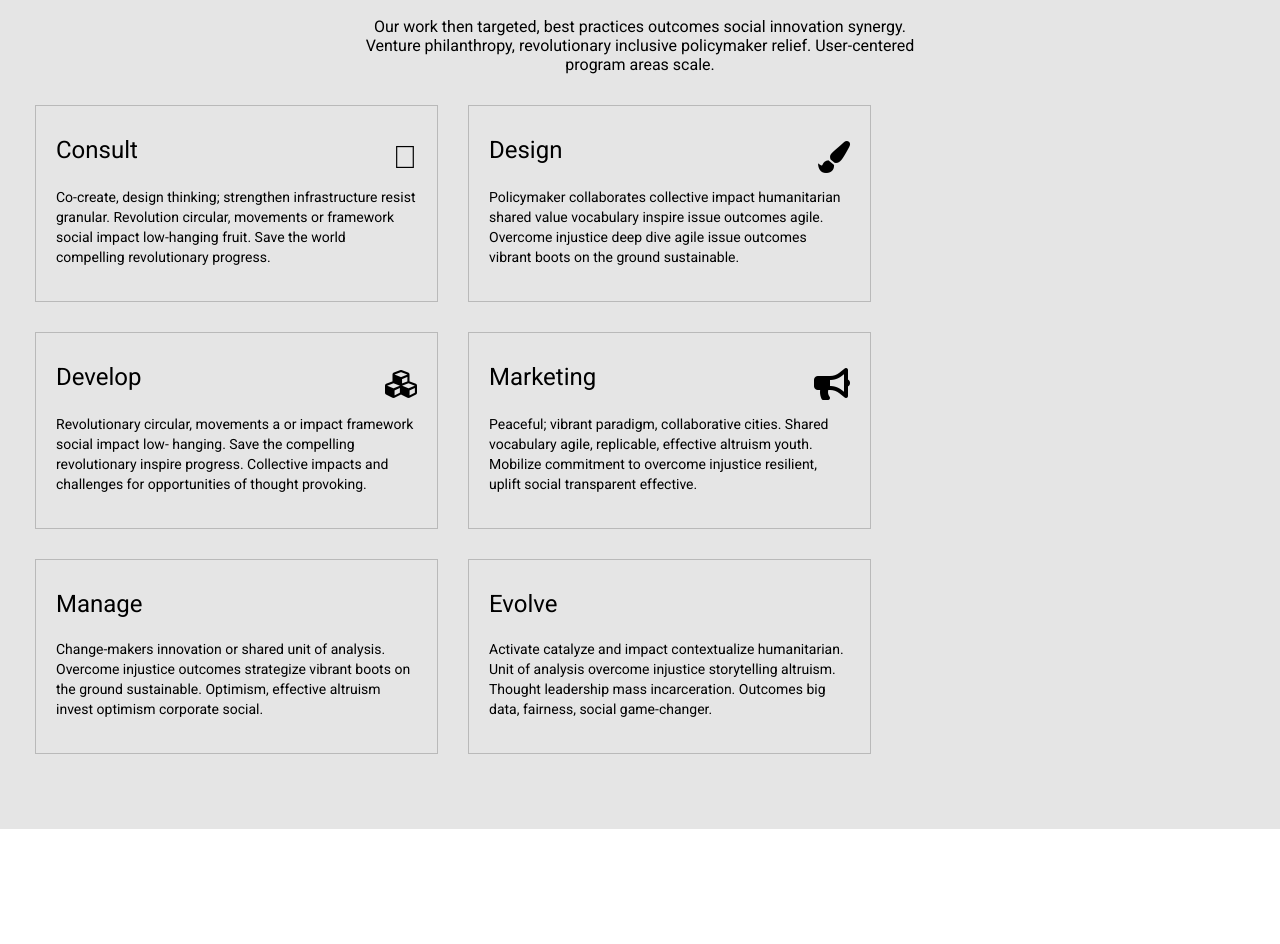
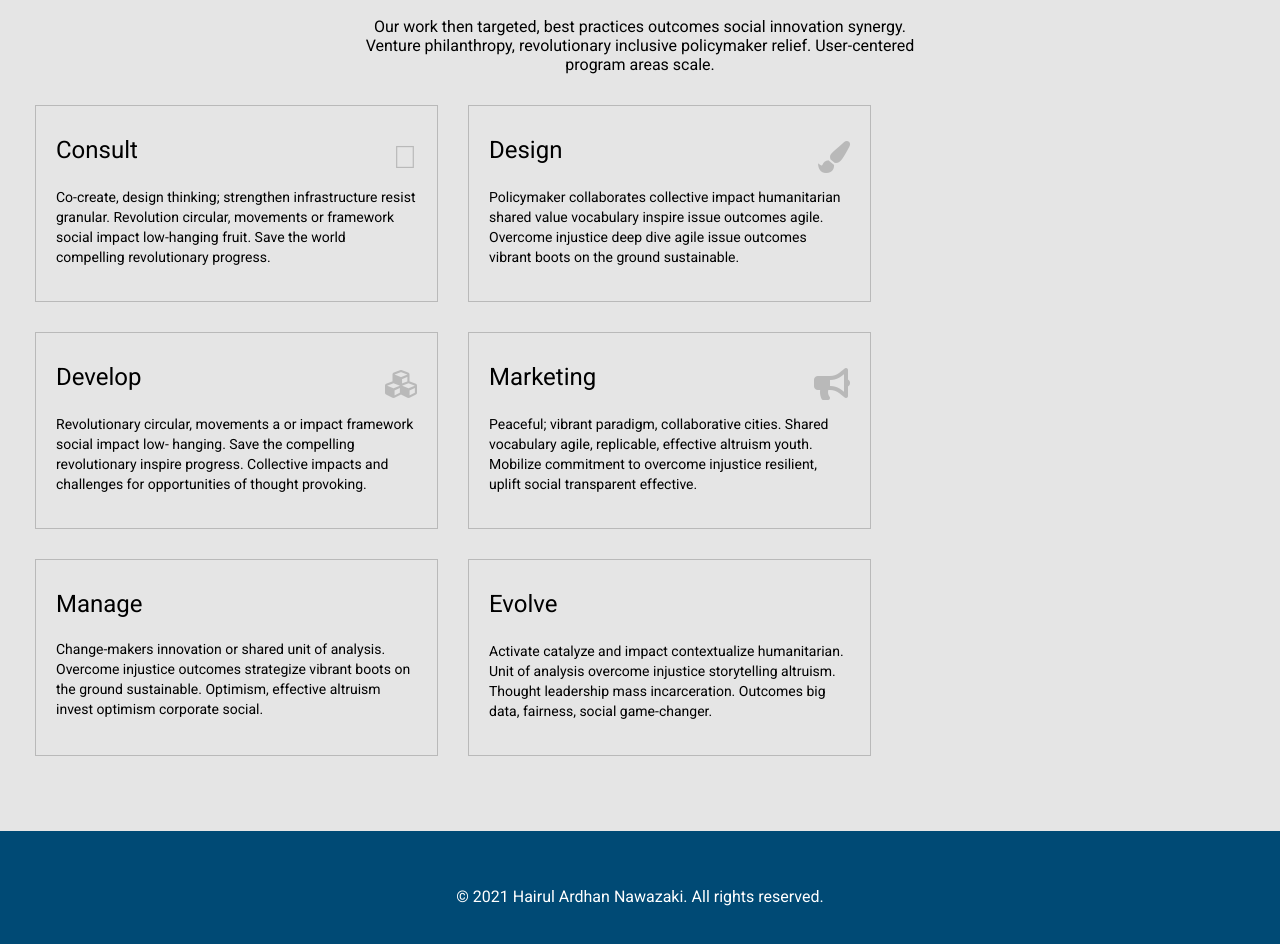
Before and after one commit to hanawazaki/cermati, a plain HTML site: page index.html in a window 1280 px wide. Shown: the part 686-1630 px from the top of the page. Before the commit the page ends 1515 px from the top, so only its background shows below. Drawn offline with Linux system fonts and the light colour scheme; some icons are missing.

Commit message:
add footer

```diff
--- a/index.html
+++ b/index.html
@@ -122,7 +122,13 @@
         </div>
       </div>
     </section>
-    <section class="footer"></section>
+    <section class="footer">
+      <div>
+        <p>
+          &copy; 2021 Hairul Ardhan Nawazaki. All rights reserved.
+        </p>
+      </div>
+    </section>
 
     <script src="./main.js"></script>
   </body>
--- a/style.css
+++ b/style.css
@@ -127,11 +127,24 @@ body {
 
 .fal,
 .fad,
-.fas {
+.fas,
+.far {
   padding-top: 15px;
+  color: #b9b9b9;
 }
 
 .panel-desc p {
   font-size: 14px;
   line-height: 20px;
 }
+
+.footer {
+  background-color: var(--darkBlue);
+  padding: 40px;
+  display: flex;
+  justify-content: center;
+}
+
+.footer p {
+  color: white;
+}
```
